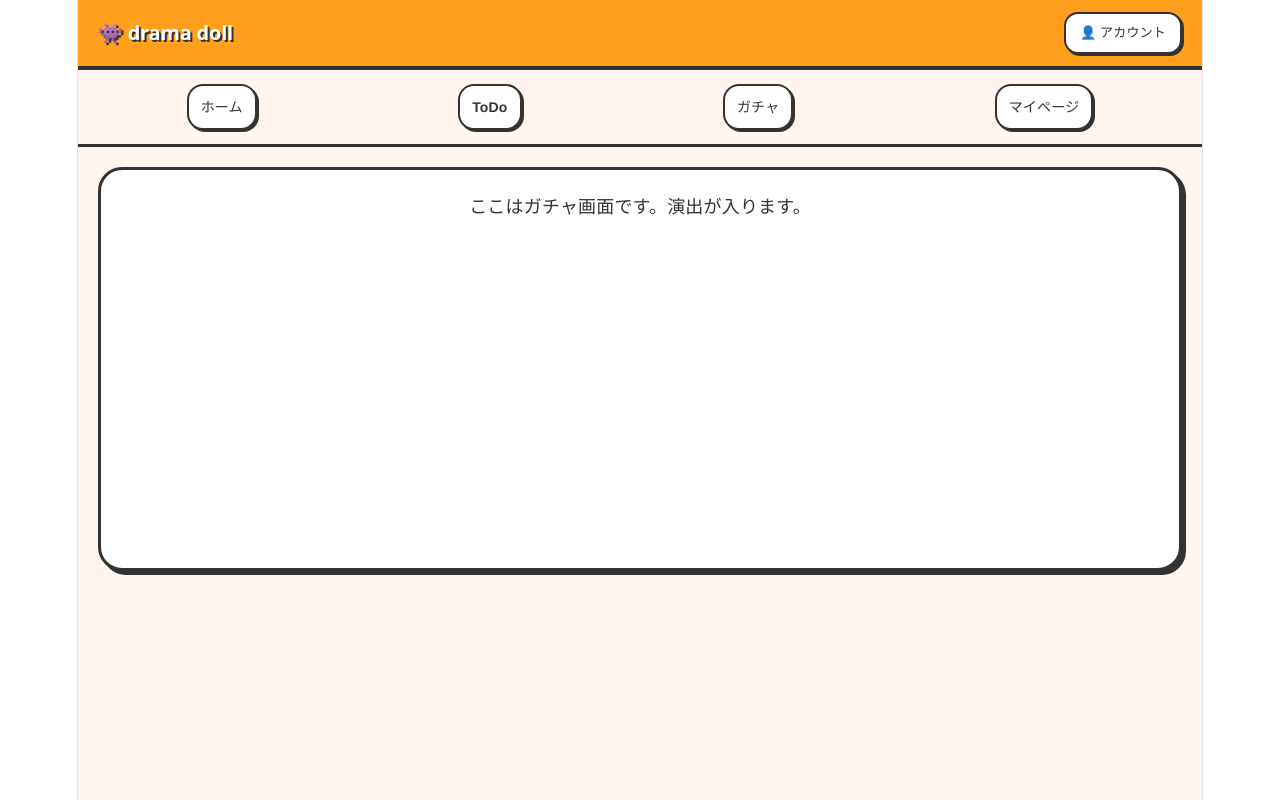
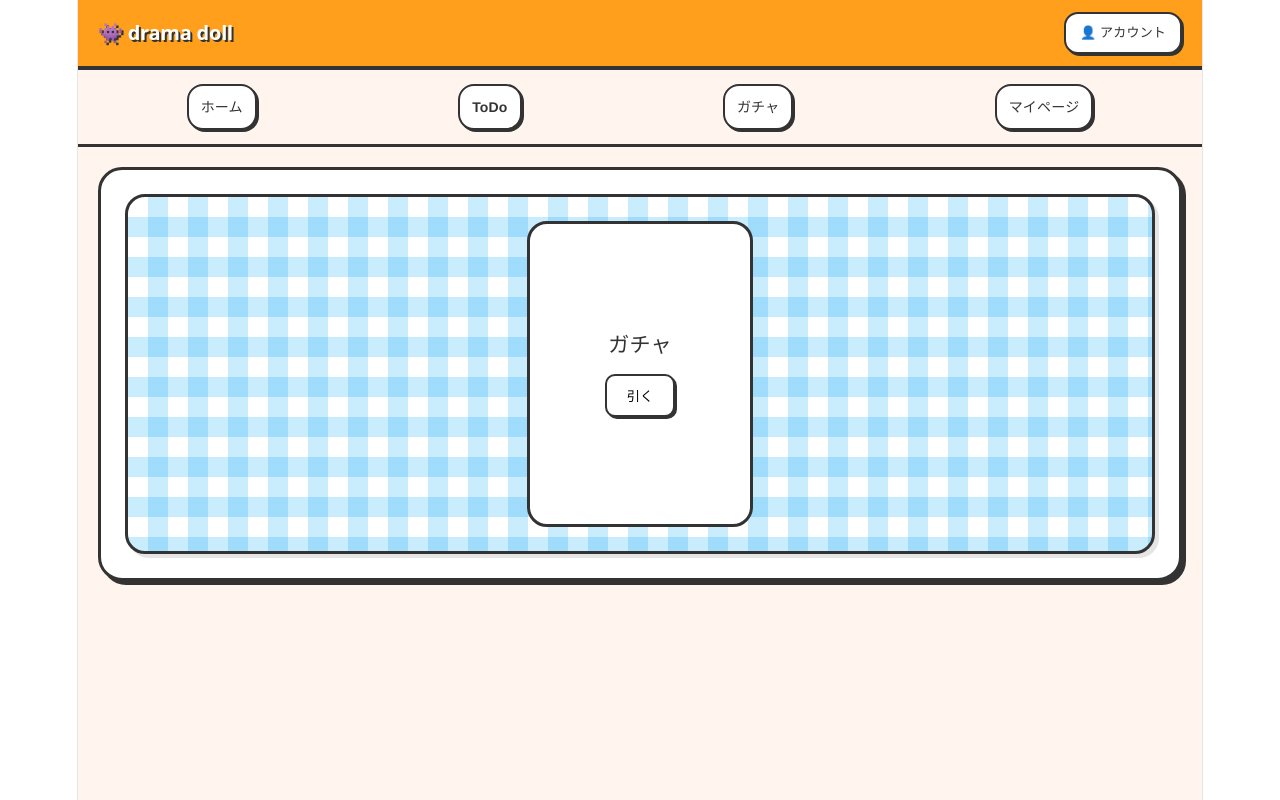
Before and after one commit to drama-dolls/main, a React (Vite) app in the folder frontend/: page /gacha in a window 1280 px wide. Built offline with nearby package versions, Linux system fonts and the light colour scheme.

Commit message:
ガチャ画面を作りました

```diff
--- a/frontend/src/App.tsx
+++ b/frontend/src/App.tsx
@@ -5,7 +5,8 @@ import { HomePage } from './pages/HomePage'; // ★追加：新しく作った
 // ▼ 変更後（5行目〜12行目あたりをこれに置き換えます）
 import TodoPage from "./pages/to-do";
 
-const GachaPage = () => <div>ここはガチャ画面です。演出が入ります。</div>;
+import GachaPage from "./pages/gacha";
+import GachaRollPage from "./pages/gacha-roll";
 const MyPage = () => <div>ここはマイページです。着せ替えをします。</div>;
 
 function App() {
@@ -18,6 +19,7 @@ function App() {
           <Route index element={<HomePage />} />
           <Route path="todo" element={<TodoPage />} />
           <Route path="gacha" element={<GachaPage />} />
+          <Route path="gacha/roll" element={<GachaRollPage />} />
           <Route path="mypage" element={<MyPage />} />
         </Route>
       </Routes>
--- /dev/null
+++ b/frontend/src/pages/gacha-roll.tsx
@@ -0,0 +1,139 @@
+import { useEffect, useState } from "react";
+import { useNavigate } from "react-router-dom";
+
+export default function GachaRollPage() {
+  const [flipped, setFlipped] = useState(false);
+  const [rarity, setRarity] = useState("");
+  const [result, setResult] = useState("");
+
+  const navigate = useNavigate();
+
+  useEffect(() => {
+    const r = Math.random();
+
+    let item = "";
+    let rare = "";
+
+    if (r < 0.6) {
+      rare = "R";
+      item = "メイド服セット";
+    } else if (r < 0.9) {
+      rare = "SR";
+      item = "アイドル衣装セット";
+    } else {
+      rare = "SSR";
+      item = "天使セット";
+    }
+
+    setRarity(rare);
+    setResult(item);
+
+    setTimeout(() => setFlipped(true), 500);
+    setTimeout(() => navigate("/gacha"), 2500);
+  }, [navigate]);
+
+  return (
+    <div
+      style={{
+        display: "flex",
+        flexDirection: "column",
+        height: "100%",
+        gap: "24px",
+        position: "relative",
+
+        // ✅ 同じチェック柄（完全一致）
+        background:
+          "linear-gradient(0deg, rgba(179,229,252,0.7) 50%, transparent 50%), " +
+          "linear-gradient(90deg, rgba(179,229,252,0.7) 50%, transparent 50%), #FFFFFF",
+
+        backgroundSize: "40px 40px",
+        backgroundPosition: "0 0, 20px 20px",
+        backgroundBlendMode: "multiply",
+
+        padding: "24px",
+        borderRadius: "20px",
+        border: "3px solid #333",
+
+        alignItems: "center",
+        justifyContent: "center",
+      }}
+    >
+      {/* 戻る */}
+      <button
+        onClick={() => navigate("/gacha")}
+        style={{
+          position: "absolute",
+          top: "16px",
+          left: "16px",
+          border: "none",
+          background: "none",
+          cursor: "pointer",
+          fontSize: "16px",
+        }}
+      >
+        ← 戻る
+      </button>
+
+      {/* カード */}
+      <div className={`card ${flipped ? "flipped" : ""}`}>
+        <div className="card-back">Drama Doll</div>
+
+        <div className="card-front">
+          <p>{rarity}</p>
+
+          <p
+            style={{
+              fontSize: "24px",
+              fontWeight: "bold",
+              color:
+                rarity === "SSR"
+                  ? "#f59e0b"
+                  : rarity === "SR"
+                  ? "#ec4899"
+                  : "#333",
+            }}
+          >
+            {result}
+          </p>
+        </div>
+      </div>
+
+      <style>{`
+        .card {
+          width: 220px;
+          height: 300px;
+          position: relative;
+          transform-style: preserve-3d;
+          transition: transform 0.5s;
+        }
+
+        .flipped {
+          transform: rotateY(180deg);
+        }
+
+        .card-front,
+        .card-back {
+          position: absolute;
+          width: 100%;
+          height: 100%;
+
+          border-radius: 20px;
+          border: 3px solid #333;
+
+          background: white;
+
+          display: flex;
+          flex-direction: column;
+          align-items: center;
+          justify-content: center;
+
+          backface-visibility: hidden;
+        }
+
+        .card-front {
+          transform: rotateY(180deg);
+        }
+      `}</style>
+    </div>
+  );
+}
--- /dev/null
+++ b/frontend/src/pages/gacha.tsx
@@ -0,0 +1,72 @@
+import { useNavigate } from "react-router-dom";
+
+export default function GachaPage() {
+  const navigate = useNavigate();
+
+  return (
+    <div
+      style={{
+        display: "flex",
+        flexDirection: "column",
+        height: "100%",
+        gap: "24px",
+        position: "relative",
+
+        // ✅ 完全修正チェック柄（ズレ修正版）
+        background:
+          "linear-gradient(0deg, rgba(179,229,252,0.7) 50%, transparent 50%), " +
+          "linear-gradient(90deg, rgba(179,229,252,0.7) 50%, transparent 50%), #FFFFFF",
+
+        backgroundSize: "40px 40px",
+
+        // ✅ ←これが今回の本命（位置ズレ修正）
+        backgroundPosition: "0 0, 20px 20px",
+
+        // ✅ 濃くする
+        backgroundBlendMode: "multiply",
+
+        padding: "24px",
+        borderRadius: "20px",
+        border: "3px solid #333",
+        boxShadow: "4px 4px 0 rgba(0,0,0,0.1)",
+
+        justifyContent: "center",
+        alignItems: "center",
+      }}
+    >
+      {/* ✅ 中央カード */}
+      <div
+        style={{
+          width: "220px",
+          height: "300px",
+          background: "#fff",
+          border: "3px solid #333",
+          borderRadius: "20px",
+
+          display: "flex",
+          flexDirection: "column",
+          justifyContent: "center",
+          alignItems: "center",
+          gap: "16px",
+        }}
+      >
+        <h3 style={{ margin: 0 }}>ガチャ</h3>
+
+        <button
+          onClick={() => navigate("/gacha/roll")}
+          style={{
+            padding: "10px 20px",
+            borderRadius: "10px",
+            border: "2px solid #333",
+            background: "#fff",
+            cursor: "pointer",
+            boxShadow: "2px 2px 0 #333",
+            fontWeight: "bold",
+          }}
+        >
+          引く
+        </button>
+      </div>
+    </div>
+  );
+}
```
